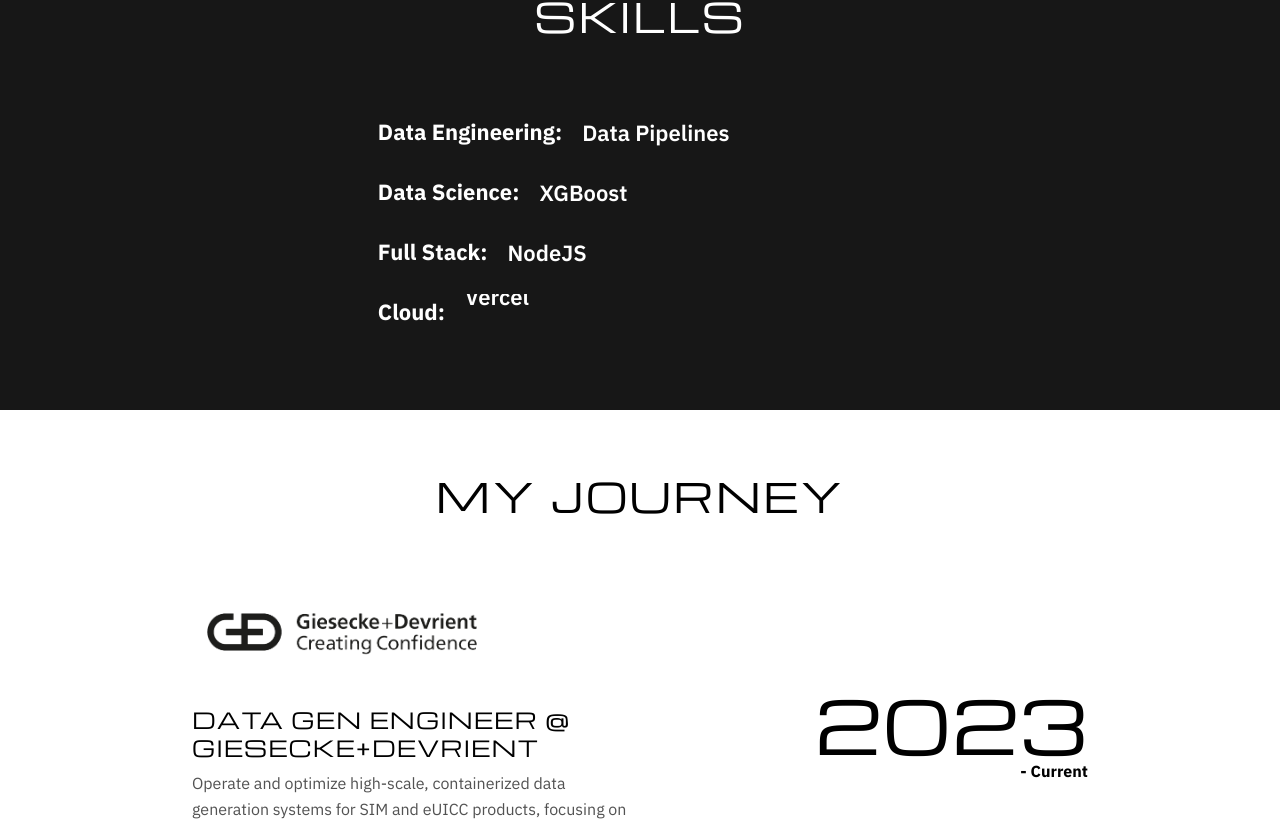
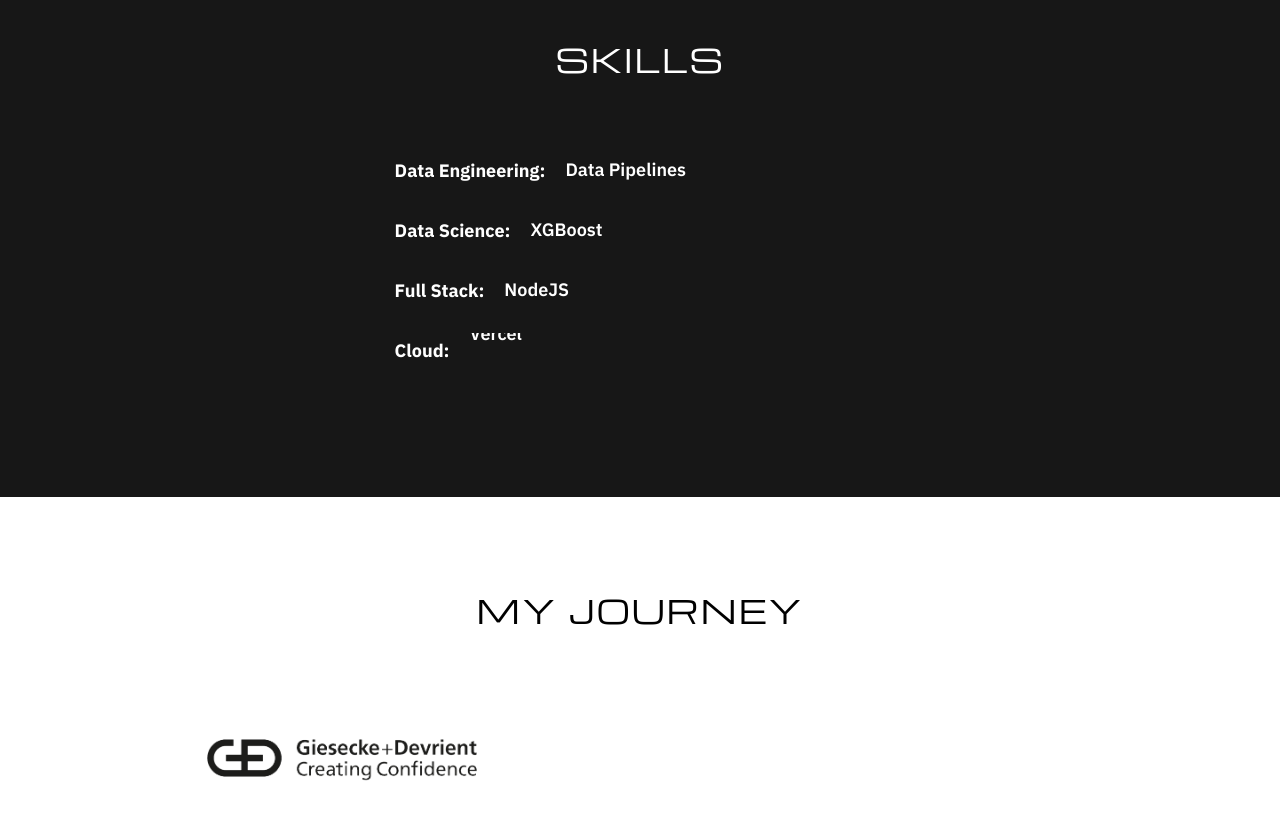
Before and after one commit to laijackylai/laijackylai, a Next.js app: page / in a window 1280 px wide. Shown: the part 886-1707 px from the top of the page. Built offline with nearby package versions, Linux system fonts and the light colour scheme.

Commit message:
style: refine UI scale and spacing

```diff
--- a/components/drawer.tsx
+++ b/components/drawer.tsx
@@ -80,7 +80,7 @@ const ResponsiveDrawer: NextPage<DrawerProps> = () => {
         `cover-underline ${router.pathname === href ? 'border-l-4 border-sapphire-500 pl-2' : ''}`
     )
 
-    const navTextClass = 'font-mono text-label uppercase tracking-nav'
+    const navTextClass = 'font-mono text-body-sm uppercase tracking-nav'
 
     return (
         <div className='top-0 relative' data-testid="drawer-component">
@@ -88,7 +88,7 @@ const ResponsiveDrawer: NextPage<DrawerProps> = () => {
                 <Link href="/" className={`py-5 lg:py-16 min-h-min`}>
                     <Image alt={"logo"} src={logo} height={imgWidth} width={imgWidth} />
                 </Link>
-                <ul className={`flex flex-row lg:flex-col font-mono font-normal text-label items-center lg:items-start`} style={{ gap: `${gap}rem` }}>
+                <ul className={`flex flex-row lg:flex-col font-mono font-normal text-body-sm items-center lg:items-start`} style={{ gap: `${gap}rem` }}>
                     <li>
                         <Link href="/projects">
                             <div className={navLinkClass('/projects')}>
--- a/components/horizontalDrawer.tsx
+++ b/components/horizontalDrawer.tsx
@@ -35,7 +35,7 @@ const HorizontalDrawer: React.FC<Props> = ({ logoSize = 25, width = 40 }) => {
     `cover-underline ${router.pathname === href ? 'text-sapphire-500' : ''}`
   );
 
-  const navTextClass = 'font-mono text-label uppercase tracking-nav';
+  const navTextClass = 'font-mono text-body-sm uppercase tracking-nav';
 
   return isDesktop ?
     (
--- a/pages/index.tsx
+++ b/pages/index.tsx
@@ -173,7 +173,7 @@ const App: NextPage = () => {
                     </div>
                 </div>
             </div>
-            <div className="py-20 flex flex-col gap-3 lg:gap-14 w-full bg-gray-900 text-white">
+            <div className="py-24 lg:py-32 flex flex-col gap-3 lg:gap-14 w-full bg-gray-900 text-white">
                 <div className='flex flex-row gap-3 justify-center items-center'>
                     <div className="font-display text-heading-1 uppercase tracking-display pb-5">Skills</div>
                 </div>
@@ -246,7 +246,7 @@ const App: NextPage = () => {
                     </div>
                 </div>
             </div>
-            <div className='flex flex-col items-center gap-20 lg:p-16 p-5'>
+            <div className='flex flex-col items-center gap-24 lg:py-24 lg:px-16 p-6'>
                 <div className="font-display text-heading-1 uppercase tracking-display">My Journey</div>
                 {journeyItems.map((item, index) => (
                     <RevealOnScroll key={item.href}>
@@ -259,7 +259,7 @@ const App: NextPage = () => {
                                 <div className="font-body text-body text-gray-600">{item.description}</div>
                             </div>
                             <div className="flex flex-col items-end font-body">
-                                <div className="font-display text-heading-1 lg:text-display-xl">{item.startYear}</div>
+                                <div className="font-display text-heading-1 lg:text-display-lg">{item.startYear}</div>
                                 <div className={item.endYear === 'Current' ? 'font-bold' : ''}>- {item.endYear}</div>
                             </div>
                         </div>
--- a/pages/music/index.tsx
+++ b/pages/music/index.tsx
@@ -11,7 +11,7 @@ const Music: NextPage<Props> = () => {
     <div>
       <Title />
       <HorizontalDrawer />
-      <div className='flex flex-col p-5 pt-24 lg:pt-0 lg:px-16'>
+      <div className='flex flex-col p-6 pt-32 lg:py-24 lg:px-16'>
         {/* <div className='font-extrabold text-4xl fixed top-5 right-5 opacity-25 -z-50'>MUSIC</div> */}
         <div className='flex pt-32'>
           <div className='font-display text-heading-1 uppercase tracking-display'>Music</div>
--- a/pages/photography/index.tsx
+++ b/pages/photography/index.tsx
@@ -82,7 +82,7 @@ const Photography: NextPage<Props> = ({
               const wh = imageHeightsById[p.id] ?? 400
               const isInitialViewport = i < 2;
               const photoContent = (
-                <div className={`gap-5 py-20 flex flex-col items-end lg:justify-start ${isOdd ? 'lg:flex-row-reverse' : 'lg:flex-row'}`}>
+                <div className={`gap-5 py-24 lg:py-32 flex flex-col items-end lg:justify-start ${isOdd ? 'lg:flex-row-reverse' : 'lg:flex-row'}`}>
                   <Image
                     quality={65}
                     src={p.url}
--- a/pages/projects/index.tsx
+++ b/pages/projects/index.tsx
@@ -87,7 +87,7 @@ const Projects: NextPage<Props> = ({ imageUrls, base64 }) => {
           </div>
         </RevealOnScroll>
         <RevealOnScroll>
-          <div className='py-7 lg:py-20 px-5 lg:px-20 bg-gray-900 text-white'>
+          <div className='py-12 lg:py-28 px-5 lg:px-20 bg-gray-900 text-white'>
             <div className='font-display text-heading-2 uppercase tracking-display flex flex-row gap-2 items-center'>
               Canadian Fires
               <a href="https://github.com/laijackylai/canadianFires" target="_blank" rel="noopener noreferrer" aria-label="View Canadian Fires on GitHub">
@@ -105,7 +105,7 @@ const Projects: NextPage<Props> = ({ imageUrls, base64 }) => {
           </div>
         </RevealOnScroll>
         <RevealOnScroll>
-          <div className='py-7 lg:py-20 px-5 lg:px-32'>
+          <div className='py-12 lg:py-28 px-5 lg:px-32'>
             <div className='font-display text-heading-2 uppercase tracking-display flex flex-row gap-2 items-center'>
               NUXT Google Maps
               <a href="https://github.com/laijackylai/vue-google-maps" target="_blank" rel="noopener noreferrer" aria-label="View NUXT Google Maps on GitHub">
@@ -120,7 +120,7 @@ const Projects: NextPage<Props> = ({ imageUrls, base64 }) => {
           </div>
         </RevealOnScroll>
         <RevealOnScroll>
-          <div className='py-7 lg:py-20 px-5 lg:px-20 bg-gray-900 text-white'>
+          <div className='py-12 lg:py-28 px-5 lg:px-20 bg-gray-900 text-white'>
             <div className='font-display text-heading-2 uppercase tracking-display flex flex-row gap-2 items-center'>
               Takcarly
               <div className='flex flex-row gap-2 items-end'>
@@ -156,7 +156,7 @@ const Projects: NextPage<Props> = ({ imageUrls, base64 }) => {
           </div>
         </RevealOnScroll>
         <RevealOnScroll>
-          <div className='py-7 lg:py-20 px-5 lg:px-32'>
+          <div className='py-12 lg:py-28 px-5 lg:px-32'>
             <div className='flex flex-row items-center'>
               <div className='font-display text-heading-2 uppercase tracking-display'>Senior Design Project</div>
             </div>
--- a/tailwind.config.js
+++ b/tailwind.config.js
@@ -30,12 +30,12 @@ module.exports = {
         sans: ['var(--font-ibm-plex)', 'Helvetica Neue', 'Arial', 'sans-serif'],
       },
       fontSize: {
-        'display-xl': ['4.5rem', { lineHeight: '1.0' }],
-        'display-lg': ['3.375rem', { lineHeight: '1.05' }],
-        'heading-1': ['2.5rem', { lineHeight: '1.1' }],
-        'heading-2': ['1.875rem', { lineHeight: '1.2' }],
-        'heading-3': ['1.375rem', { lineHeight: '1.3' }],
-        'body-lg': ['1.125rem', { lineHeight: '1.6' }],
+        'display-xl': ['3.75rem', { lineHeight: '1.0' }],
+        'display-lg': ['2.75rem', { lineHeight: '1.05' }],
+        'heading-1': ['2rem', { lineHeight: '1.1' }],
+        'heading-2': ['1.5rem', { lineHeight: '1.2' }],
+        'heading-3': ['1.125rem', { lineHeight: '1.3' }],
+        'body-lg': ['1rem', { lineHeight: '1.6' }],
         'body': ['1rem', { lineHeight: '1.6' }],
         'body-sm': ['0.875rem', { lineHeight: '1.5' }],
         'label': ['0.75rem', { lineHeight: '1.4' }],
```
Also changed, not shown: pages/gis/index.tsx (+2 -2 lines).
